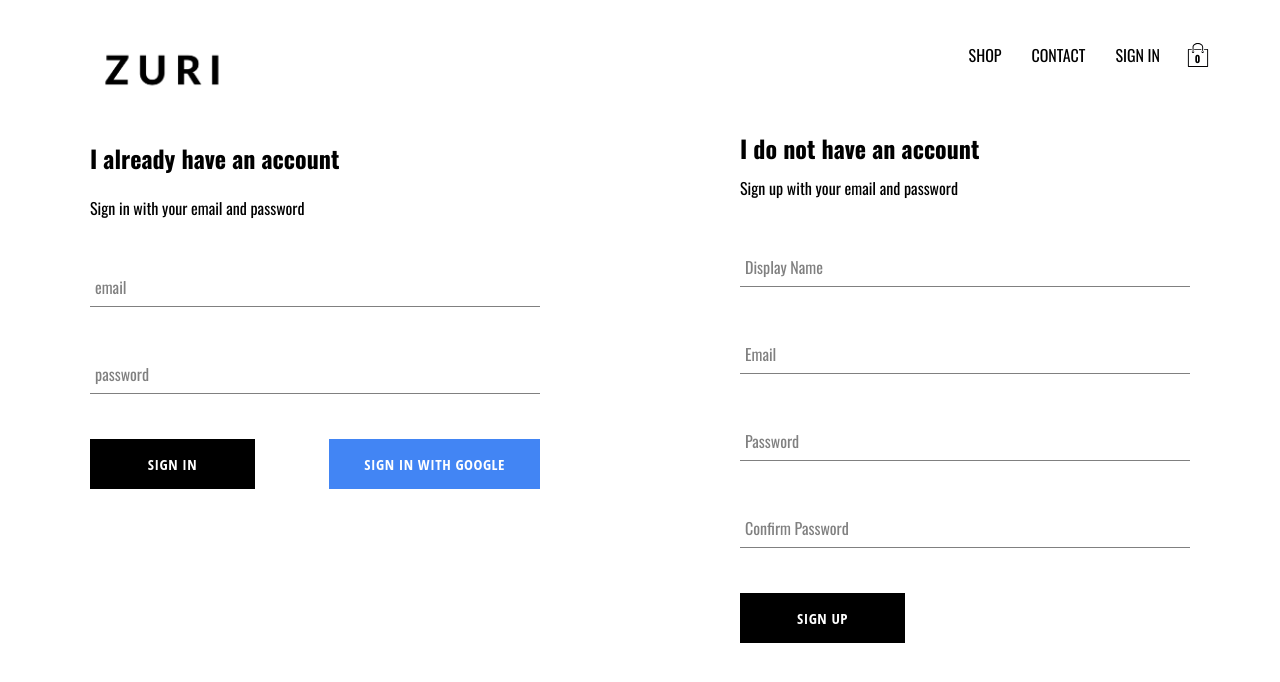
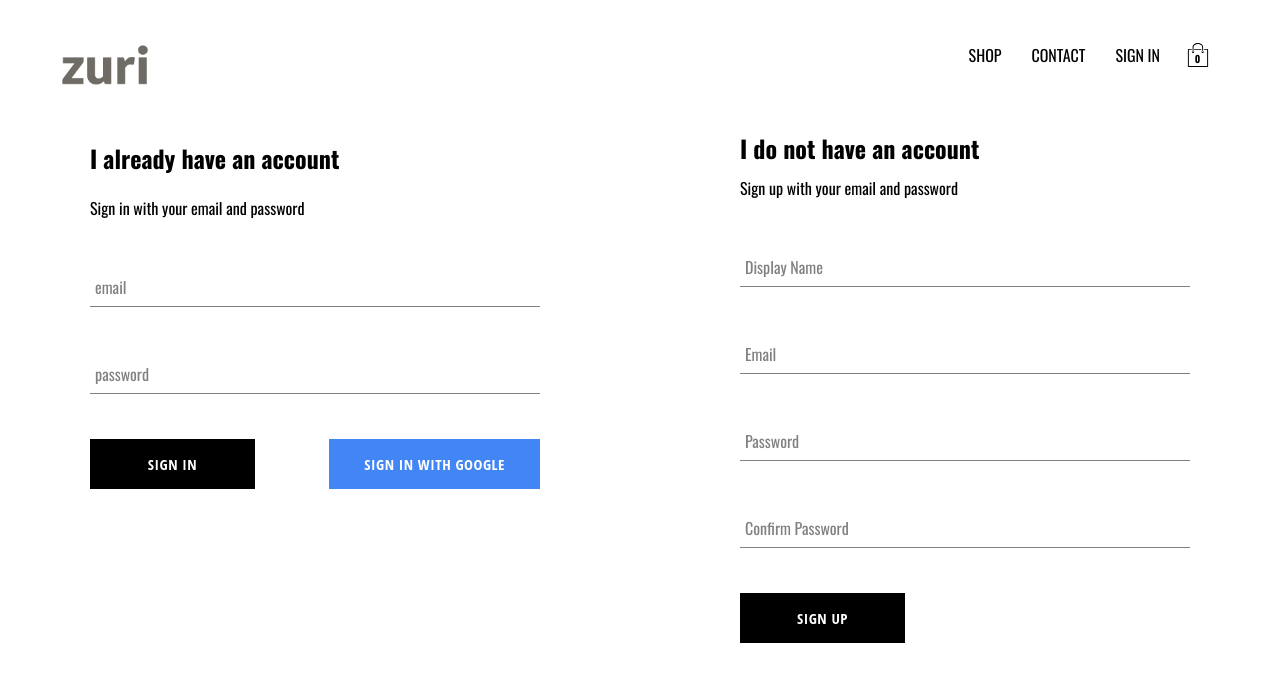
Before and after one commit to k1863/zuri-clothing, a React (Create React App) app: page /signin in a window 1280 px wide. Shown: the top 682 px of the page. Built offline with nearby package versions, Linux system fonts and the light colour scheme; no server answers.

Commit message:
menu click opens menu item page, cart-drop down scrolls automatically

```diff
--- a/package.json
+++ b/package.json
@@ -1,6 +1,9 @@
 {
   "name": "zuri-clothing",
   "version": "0.1.0",
+  "engines": {
+    "node": "12.x"
+  },
   "private": true,
   "dependencies": {
     "@testing-library/jest-dom": "^4.2.4",
--- a/public/index.html
+++ b/public/index.html
@@ -15,7 +15,6 @@
       user's mobile device or desktop. See https://developers.google.com/web/fundamentals/web-app-manifest/
     -->
 
-    <link
       <link
       href="https://fonts.googleapis.com/css2?family=Oswald:wght@200;400;700&display=swap"
       rel="stylesheet"
--- a/src/components/CartDropdown/CartDropdownStyles.scss
+++ b/src/components/CartDropdown/CartDropdownStyles.scss
@@ -10,17 +10,18 @@
   top: 90px;
   right: 40px;
   z-index: 5;
-  overflow-y: auto;
+
 
    .cart-items {
     height: 240px;
     display: flex;
     flex-direction: column;
+    overflow-y: auto;
   }
 
   button {
-    margin: 0 !important;
-    padding: 0 !important;
+    margin-top: auto !important;
+    padding:0!important;
 
   }
 
--- a/src/components/CartIcon/CartIconStyles.scss
+++ b/src/components/CartIcon/CartIconStyles.scss
@@ -6,6 +6,7 @@
   align-items: center;
   justify-content: center;
   cursor: pointer;
+
 
   .shopping-icon {
     width: 24px;
@@ -17,5 +18,6 @@
     font-size: 10px;
     font-weight: bold;
     bottom: 12px;
+
   }
 }
--- a/src/components/CustomButton/CustomButtonStyles.scss
+++ b/src/components/CustomButton/CustomButtonStyles.scss
@@ -15,8 +15,7 @@
   cursor: pointer;
   display: flex;
   justify-content: center;
-
-
+  outline: none;
 
   &:hover {
     background-color: white;
--- a/src/components/NavContainer/NavContainerStyles.scss
+++ b/src/components/NavContainer/NavContainerStyles.scss
@@ -1,6 +1,4 @@
-.logo{
-height: 50px;
-}
+
 
 .header {
   height: 70px;
@@ -12,9 +10,12 @@ height: 50px;
   .logo-container {
     height: 100%;
     width: 70px;
-    padding: 25px;
+    padding: 25px 0;
   }
 
+.logo{
+height: 40px;
+}
   .options {
     width: 50%;
     height: 100%;
--- a/src/components/menu-item/MenuItem.jsx
+++ b/src/components/menu-item/MenuItem.jsx
@@ -6,7 +6,10 @@ const MenuItem = ({ title, imageUrl, size, history, linkUrl, match }) => {
   return (
     <div
       className={`${size} menu-item`}
-      onClick={() => history.push(`${match.url}${linkUrl}`)}
+      onClick={() => {
+        history.push(`${match.url}shop/${linkUrl}`);
+        console.log(match.url);
+      }}
     >
       <div
         className="background-image"
--- a/src/pages/homepage/Homepage.scss
+++ b/src/pages/homepage/Homepage.scss
@@ -2,5 +2,5 @@
   display: flex;
   flex-direction: column;
   align-items: center;
-  padding: 20px 80px;
+  padding: 0;
 }
```
Also changed, not shown: src/zuri.png.
